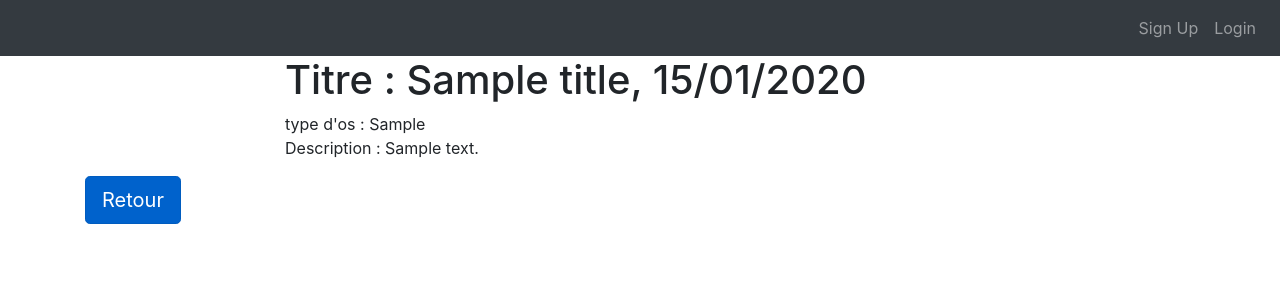
After one commit to allanJGL/TP_Symfony, a Symfony app: template templates/videogame/showVideogame.html.twig in a window 1280 px wide. The commit adds this page. Shown: the top 300 px of the page. Run offline with Twig, Linux system fonts and the light colour scheme; the template is opened without the code that fills it: most values are stand-ins (such as "Sample title", 1, 10 or a date in 2020); some libraries are stand-ins or nearby versions.

Commit message:
add show video

```diff
--- a/templates/base.html.twig
+++ b/templates/base.html.twig
@@ -17,7 +17,9 @@
     <div class="collapse navbar-collapse" id="navbarNav">
         <ul class="navbar-nav mr-auto">
             <li class="nav-item active">
+                {% if user is defined %}
                 <a class="nav-link" href="/">Home {{ user.firstname }} {{ user.lastname }}<span class="sr-only">(current)</span></a>
+                {% endif %}
             </li>
         </ul>
 
@@ -32,7 +34,9 @@
                     </li>
                 {% endif %}
                 <li class="nav-item">
+                    {% if user is defined %}
                     <a class="nav-link" href="/editUser/{{user.id}}">Account</a>
+                    {% endif %}
                 </li>
                 <li class="nav-item">
                     <a class="nav-link" href="/logout">Logout</a>
--- a/templates/home/index.html.twig
+++ b/templates/home/index.html.twig
@@ -33,6 +33,7 @@
                 {% if is_granted('ROLE_ADMIN') %}
                     <a href="/edit/video/{{ item.id }}">Modify</a>
                     <a href="/delete/video/{{ item.id }}">Delete</a>
+                    <a href="/showVideo/{{ item.id }}">Show</a>
                 {% endif %}
             {% endfor %}
         </ul>
--- a/templates/registration/register.html.twig
+++ b/templates/registration/register.html.twig
@@ -1,4 +1,4 @@
- {# {% extends 'base.html.twig' %}  #}
+ {% extends 'base.html.twig' %}
 
 {% block title %}Register{% endblock %}
 
--- /dev/null
+++ b/templates/videogame/showVideogame.html.twig
@@ -0,0 +1,17 @@
+{% extends 'base.html.twig' %}
+{% block title %}Save Videogame{% endblock %}
+
+{% block body %}
+
+
+    <div class="container">
+        <div class="col-sm-8 mx-auto">
+                <h1>Titre : {{ title }}, {{ release_date|date("d/m/Y") }}</h1>
+                <span>type d'os : {{ os }}</span>
+                <p>Description : {{ description }}</p>
+        </div>
+        <a href="/" class="btn btn-primary btn-lg active" role="button" aria-pressed="true">Retour</a>
+
+    </div>
+
+{% endblock %}
```
Also changed, not shown: src/Controller/VideogameController.php (+18 -0 lines).
